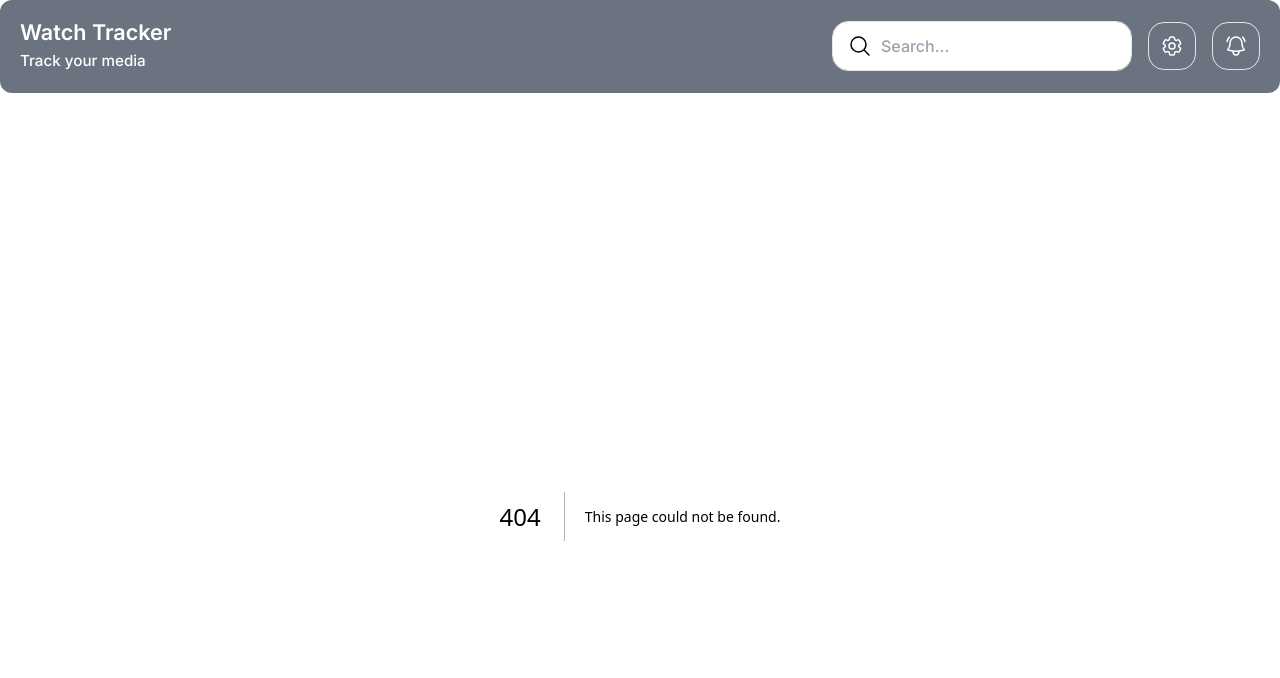
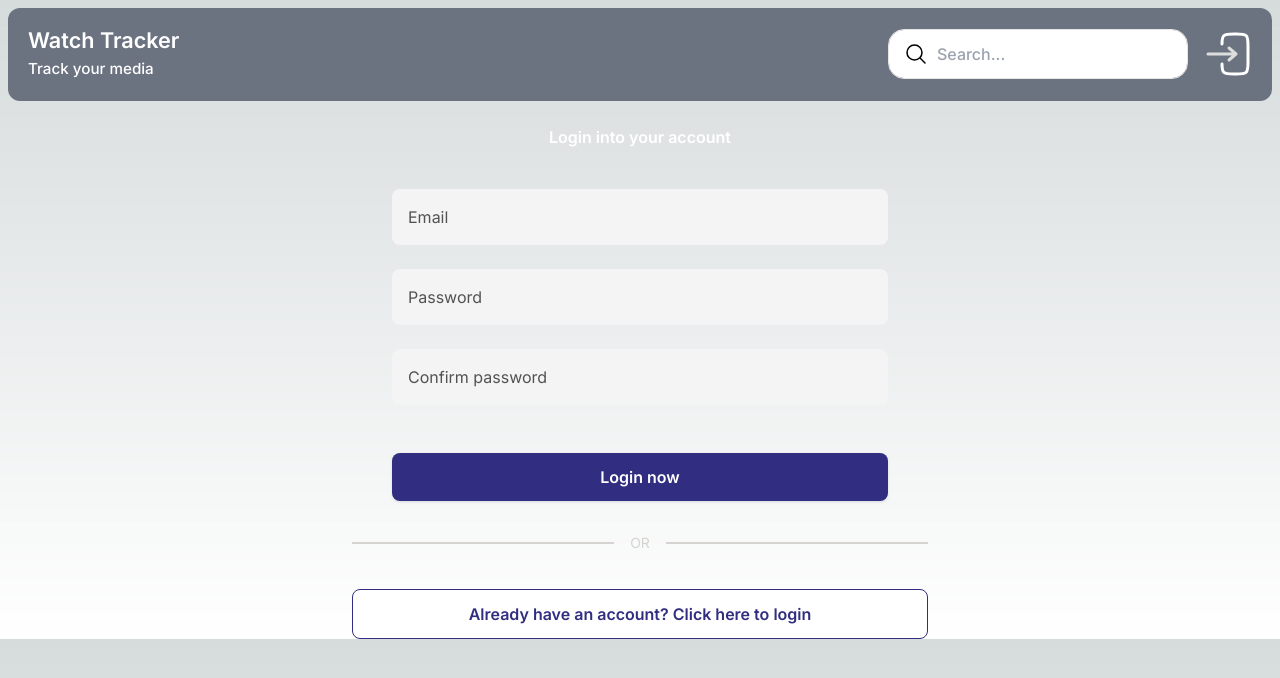
Before and after one commit to reinaldoams/Watch-Tracker, a Next.js app: page /signup in a window 1280 px wide. Before the commit this address had no page. Shown: the top 678 px of the page. Built offline with nearby package versions, Linux system fonts and the light colour scheme.

Commit message:
feat: adding react-hook-form lib, adding initial implementation in the forms, small html+css changes, adding Search component as a component separated from the NavBar component, implementing function to get supabase initialize from the init.ts file

```diff
--- a/package.json
+++ b/package.json
@@ -12,7 +12,8 @@
     "@supabase/supabase-js": "^2.39.3",
     "next": "14.1.0",
     "react": "^18",
-    "react-dom": "^18"
+    "react-dom": "^18",
+    "react-hook-form": "^7.51.3"
   },
   "devDependencies": {
     "@types/node": "^20",
--- a/src/app/Components/NavBar.tsx
+++ b/src/app/Components/NavBar.tsx
@@ -1,9 +1,10 @@
 import Link from 'next/link'
 import React from 'react'
+import Search from './Search'
 
-function NavBar() {
+export default function NavBar() {
   return (
-    <div className="mb-6 w-full bg-gray-500 rounded-xl">
+    <div className="mb-6 m-2 bg-gray-500 rounded-xl">
       <div className="sm:flex items-stretch justify-between grow lg:mb-0 py-5 px-5">
         <div className="flex flex-col flex-wrap justify-center mb-5 mr-3 lg:mb-0">
           <span className="my-0 flex text-white font-semibold text-[1.35rem]/[1.2] flex-col justify-center">
@@ -14,38 +15,17 @@ function NavBar() {
           </span>
         </div>
         <div className="flex items-center lg:shrink-0 lg:flex-nowrap">
-          <div className="relative flex items-center lg:ml-4 sm:mr-0 mr-2">
-            <span className="absolute ml-4 leading-none -translate-y-1/2 top-1/2 text-muted">
-              <svg xmlns="http://www.w3.org/2000/svg" fill="none" viewBox="0 0 24 24" stroke-width="1.5" stroke="black" className="w-6 h-6">
-                <path stroke-linecap="round" stroke-linejoin="round" d="M21 21l-5.197-5.197m0 0A7.5 7.5 0 105.196 5.196a7.5 7.5 0 0010.607 10.607z"></path>
+          <Search />
+          <div className="relative flex items-center ml-2 lg:ml-4">
+            <Link href="/login" className="flex items-center justify-center w-12 h-12 text-base font-medium leading-normal text-center align-middle transition-colors duration-150 ease-in-out bg-transparent shadow-none cursor-pointer rounded-2xl text-stone-500 hover:text-primary active:text-primary focus:text-primary">
+              <svg width="800px" height="800px" viewBox="0 0 24 24" fill="none" xmlns="http://www.w3.org/2000/svg">
+                <path d="M2.00098 11.999L16.001 11.999M16.001 11.999L12.501 8.99902M16.001 11.999L12.501 14.999" stroke="#DDD" strokeWidth="1.5" strokeLinecap="round" strokeLinejoin="round" />
+                <path d="M9.00195 7C9.01406 4.82497 9.11051 3.64706 9.87889 2.87868C10.7576 2 12.1718 2 15.0002 2L16.0002 2C18.8286 2 20.2429 2 21.1215 2.87868C22.0002 3.75736 22.0002 5.17157 22.0002 8L22.0002 16C22.0002 18.8284 22.0002 20.2426 21.1215 21.1213C20.2429 22 18.8286 22 16.0002 22H15.0002C12.1718 22 10.7576 22 9.87889 21.1213C9.11051 20.3529 9.01406 19.175 9.00195 17" stroke="#FFFFFF" strokeWidth="1.5" strokeLinecap="round" />
               </svg>
-            </span>
-            <input className="block w-full min-w-[70px] py-3 pl-12 pr-4 text-base font-medium leading-normal bg-white border border-solid outline-none appearance-none placeholder:text-secondary-dark peer text-stone-500 border-stone-200 bg-clip-padding rounded-2xl" placeholder="Search..." type="text" />
-            <span className="absolute right-0 left-auto mr-4 leading-none -translate-y-1/2 peer-placeholder-shown:hidden top-1/2 hover:text-primary text-muted">
-              <svg xmlns="http://www.w3.org/2000/svg" fill="none" viewBox="0 0 24 24" stroke-width="1.5" stroke="black" className="w-6 h-6">
-                <path stroke-linecap="round" stroke-linejoin="round" d="M6 18L18 6M6 6l12 12"></path>
-              </svg>
-            </span>
-          </div>
-          <div className="relative flex items-center ml-2 lg:ml-4">
-            <a href="javascript:void(0)" className="flex items-center justify-center w-12 h-12 text-base font-medium leading-normal text-center align-middle transition-colors duration-150 ease-in-out bg-transparent border border-solid shadow-none cursor-pointer rounded-2xl text-stone-500 border-stone-200 hover:text-primary active:text-primary focus:text-primary">
-              <svg xmlns="http://www.w3.org/2000/svg" fill="none" viewBox="0 0 24 24" stroke-width="1.5" stroke="white" className="w-6 h-6">
-                <path stroke-linecap="round" stroke-linejoin="round" d="M9.594 3.94c.09-.542.56-.94 1.11-.94h2.593c.55 0 1.02.398 1.11.94l.213 1.281c.063.374.313.686.645.87.074.04.147.083.22.127.324.196.72.257 1.075.124l1.217-.456a1.125 1.125 0 011.37.49l1.296 2.247a1.125 1.125 0 01-.26 1.431l-1.003.827c-.293.24-.438.613-.431.992a6.759 6.759 0 010 .255c-.007.378.138.75.43.99l1.005.828c.424.35.534.954.26 1.43l-1.298 2.247a1.125 1.125 0 01-1.369.491l-1.217-.456c-.355-.133-.75-.072-1.076.124a6.57 6.57 0 01-.22.128c-.331.183-.581.495-.644.869l-.213 1.28c-.09.543-.56.941-1.11.941h-2.594c-.55 0-1.02-.398-1.11-.94l-.213-1.281c-.062-.374-.312-.686-.644-.87a6.52 6.52 0 01-.22-.127c-.325-.196-.72-.257-1.076-.124l-1.217.456a1.125 1.125 0 01-1.369-.49l-1.297-2.247a1.125 1.125 0 01.26-1.431l1.004-.827c.292-.24.437-.613.43-.992a6.932 6.932 0 010-.255c.007-.378-.138-.75-.43-.99l-1.004-.828a1.125 1.125 0 01-.26-1.43l1.297-2.247a1.125 1.125 0 011.37-.491l1.216.456c.356.133.751.072 1.076-.124.072-.044.146-.087.22-.128.332-.183.582-.495.644-.869l.214-1.281z"></path>
-                <path stroke-linecap="round" stroke-linejoin="round" d="M15 12a3 3 0 11-6 0 3 3 0 016 0z"></path>
-              </svg>
-            </a>
-          </div>
-          <div className="relative flex items-center ml-2 lg:ml-4">
-            <a href="javascript:void(0)" className="flex items-center justify-center w-12 h-12 text-base font-medium leading-normal text-center align-middle transition-colors duration-150 ease-in-out bg-transparent border border-solid shadow-none cursor-pointer rounded-2xl text-stone-500 border-stone-200 hover:text-primary active:text-primary focus:text-primary">
-              <svg xmlns="http://www.w3.org/2000/svg" fill="none" viewBox="0 0 24 24" stroke-width="1.5" stroke="white" className="w-6 h-6">
-                <path stroke-linecap="round" stroke-linejoin="round" d="M14.857 17.082a23.848 23.848 0 005.454-1.31A8.967 8.967 0 0118 9.75v-.7V9A6 6 0 006 9v.75a8.967 8.967 0 01-2.312 6.022c1.733.64 3.56 1.085 5.455 1.31m5.714 0a24.255 24.255 0 01-5.714 0m5.714 0a3 3 0 11-5.714 0M3.124 7.5A8.969 8.969 0 015.292 3m13.416 0a8.969 8.969 0 012.168 4.5"></path>
-              </svg>
-            </a>
+            </Link>
           </div>
         </div>
       </div>
     </div>
   )
 }
-
-export default NavBar
--- a/src/app/Components/Search.tsx
+++ b/src/app/Components/Search.tsx
@@ -1,9 +1,19 @@
 import React from 'react'
 
-function Search() {
+export default function Search() {
   return (
-    <div>Search</div>
+    <div className="relative flex items-center lg:ml-4 sm:mr-0 mr-2">
+      <span className="absolute ml-4 leading-none -translate-y-1/2 top-1/2 text-muted">
+        <svg xmlns="http://www.w3.org/2000/svg" fill="none" viewBox="0 0 24 24" strokeWidth="1.5" stroke="black" className="w-6 h-6">
+          <path strokeLinecap="round" strokeLinejoin="round" d="M21 21l-5.197-5.197m0 0A7.5 7.5 0 105.196 5.196a7.5 7.5 0 0010.607 10.607z"></path>
+        </svg>
+      </span>
+      <input className="block w-full min-w-[70px] py-3 pl-12 pr-4 text-base font-medium leading-normal bg-white border border-solid outline-none appearance-none placeholder:text-secondary-dark peer text-stone-500 border-stone-200 bg-clip-padding rounded-2xl" placeholder="Search..." type="text" />
+      <span className="absolute right-0 left-auto mr-4 leading-none -translate-y-1/2 peer-placeholder-shown:hidden top-1/2 hover:text-primary text-muted">
+        <svg xmlns="http://www.w3.org/2000/svg" fill="none" viewBox="0 0 24 24" strokeWidth="1.5" stroke="black" className="w-6 h-6">
+          <path strokeLinecap="round" strokeLinejoin="round" d="M6 18L18 6M6 6l12 12"></path>
+        </svg>
+      </span>
+    </div>
   )
 }
-
-export default Search
--- a/src/app/Context/auth.tsx
+++ b/src/app/Context/auth.tsx
@@ -18,7 +18,6 @@ export const AuthProvider: React.FC<{ children: ReactNode }> = ({ children }) =>
   )
 }
 
-// Create the custom hook
 export const useAuth = () => {
   const context = useContext(AuthContext)
   if (!context) {
--- a/src/app/login/page.tsx
+++ b/src/app/login/page.tsx
@@ -1,29 +1,52 @@
+'use client'
 import Link from 'next/link'
 import React from 'react'
+import { useForm, SubmitHandler } from "react-hook-form"
 
-function Login() {
+type LoginInputs = {
+  email: string
+  password: string
+}
+
+export default function Login() {
+  const {
+    register,
+    handleSubmit,
+    watch,
+    formState: { errors },
+  } = useForm<LoginInputs>()
+
+  const onSubmit: SubmitHandler<LoginInputs> = (data) => {
+    console.log(data)
+  }
+
   return (
     <div className="max-w-xl container mx-auto ">
       <div className=" w-full">
         <p className="text-center text-neutral-600 text-base font-semibold text-white">Login into your account</p>
         <div className="mt-10">
-          <form action="" className="px-10">
+          <form className="px-10" onSubmit={handleSubmit(onSubmit)}>
             <div className="mt-2">
               <div className="flex my-3 items-center justify-between bg-zinc-100 rounded-lg  ">
-                <input type="text" name="" aria-label="Email" placeholder="Email" id=""
-                  className="w-full text-neutral-600 placeholder:text-neutral-600 p-4 bg-transparent outline-none" />
+                <input type="text" placeholder="Email" id="emailInput"
+                  className="w-full text-neutral-600 placeholder:text-neutral-600 p-4 bg-transparent outline-none"
+                  {...register("email")}
+                  />
               </div>
             </div>
             <div className="mt-6">
               <div className="flex my-3 items-center justify-between bg-zinc-100 rounded-lg  ">
                 <input type="password" aria-label="Password" name="" placeholder="Password" id=""
-                  className="w-full text-neutral-600 placeholder:text-neutral-600 p-4 bg-transparent outline-none" />
+                  className="w-full text-neutral-600 placeholder:text-neutral-600 p-4 bg-transparent outline-none"
+                  {...register("password")}
+                  />
               </div>
             </div>
             <button
               className="bg-indigo-900 rounded-lg shadow text-center text-white text-base font-semibold w-full py-3 mt-9">Login
               now</button>
 
+          </form>
             <div className="relative flex items-center mt-8">
               <div className="border h-0 w-2/4 border-stone-300"></div>
               <div className=" text-stone-300 px-4 text-sm font-normal">OR</div>
@@ -34,20 +57,8 @@ function Login() {
                 className="border border-indigo-900 rounded-lg text-center text-indigo-900 bg-white text-base font-semibold w-full py-3 mt-9">Signup
                 now</button>
             </Link>
-
-          </form>
         </div>
       </div>
     </div>
   )
-  return (
-    <form>
-      <label htmlFor="email-input">E-mail</label>
-      <input id="email-input" />
-      <label htmlFor="password-input">Password</label>
-      <input id="password-input" />
-    </form>
-  )
 }
-
-export default Login
--- /dev/null
+++ b/src/app/signup/page.tsx
@@ -0,0 +1,76 @@
+'use client'
+import { initializeSupabase } from '@/supabase/init'
+import Link from 'next/link'
+import React from 'react'
+import { useForm, SubmitHandler } from "react-hook-form"
+
+type SignupInputs = {
+    email: string
+    password: string
+    confirmPassword: string
+}
+
+export default function Signup() {
+    const {
+        register,
+        handleSubmit,
+        watch,
+        formState: { errors },
+    } = useForm<SignupInputs>()
+
+    const onSubmit: SubmitHandler<SignupInputs> = (data) => {
+        const supabase = initializeSupabase()
+        console.log('supabase', supabase)
+        console.log('data', data)
+    }
+
+    return (
+        <div className="max-w-xl container mx-auto ">
+            <div className=" w-full">
+                <p className="text-center text-neutral-600 text-base font-semibold text-white">Login into your account</p>
+                <div className="mt-10">
+                    <form className="px-10" onSubmit={handleSubmit(onSubmit)}>
+                        <div className="mt-2">
+                            <div className="flex my-3 items-center justify-between bg-zinc-100 rounded-lg  ">
+                                <input type="text" placeholder="Email" id="emailInput"
+                                    className="w-full text-neutral-600 placeholder:text-neutral-600 p-4 bg-transparent outline-none"
+                                    {...register("email")}
+                                />
+                            </div>
+                        </div>
+                        <div className="mt-6">
+                            <div className="flex my-3 items-center justify-between bg-zinc-100 rounded-lg  ">
+                                <input type="password" aria-label="Password" placeholder="Password" id=""
+                                    className="w-full text-neutral-600 placeholder:text-neutral-600 p-4 bg-transparent outline-none"
+                                    {...register("password")}
+                                />
+                            </div>
+                        </div>
+                        <div className="mt-6">
+                            <div className="flex my-3 items-center justify-between bg-zinc-100 rounded-lg  ">
+                                <input type="password" aria-label="Password" placeholder="Confirm password" id=""
+                                    className="w-full text-neutral-600 placeholder:text-neutral-600 p-4 bg-transparent outline-none"
+                                    {...register("confirmPassword")}
+                                />
+                            </div>
+                        </div>
+                        <button
+                            className="bg-indigo-900 rounded-lg shadow text-center text-white text-base font-semibold w-full py-3 mt-9">Login
+                            now</button>
+
+                    </form>
+                    <div className="relative flex items-center mt-8">
+                        <div className="border h-0 w-2/4 border-stone-300"></div>
+                        <div className="text-stone-300 px-4 text-sm font-normal">OR</div>
+                        <div className="border h-0 w-2/4 border-stone-300"></div>
+                    </div>
+                    <Link href="/login">
+                        <button
+                            className="border border-indigo-900 rounded-lg text-center text-indigo-900 bg-white text-base font-semibold w-full py-3 mt-9">Already have an account? Click here to login</button>
+                    </Link>
+
+                </div>
+            </div>
+        </div>
+    )
+}
--- a/src/supabase/init.ts
+++ b/src/supabase/init.ts
@@ -1,5 +1,16 @@
 
 import { createClient } from '@supabase/supabase-js'
-const supabaseUrl = process.env.DATABASE_PROJECT_URL
-const supabaseKey = process.env.NEXT_PUBLIC_DATABASE_API_KEY
-const supabase = supabaseUrl && supabaseKey && createClient(supabaseUrl, supabaseKey)
+
+
+export function initializeSupabase() {
+    const supabaseUrl = process.env.NEXT_PUBLIC_DATABASE_PROJECT_URL
+    const supabaseKey = process.env.NEXT_PUBLIC_API_KEY
+
+    console.log('supabaseUrl', supabaseUrl)
+
+    console.log('supabaseKey', supabaseKey)
+
+    const supabase = supabaseUrl && supabaseKey && createClient(supabaseUrl, supabaseKey)
+
+    return supabase
+}
```
Also changed, not shown: 1 other file (tests, documents, lock files or other folders).
